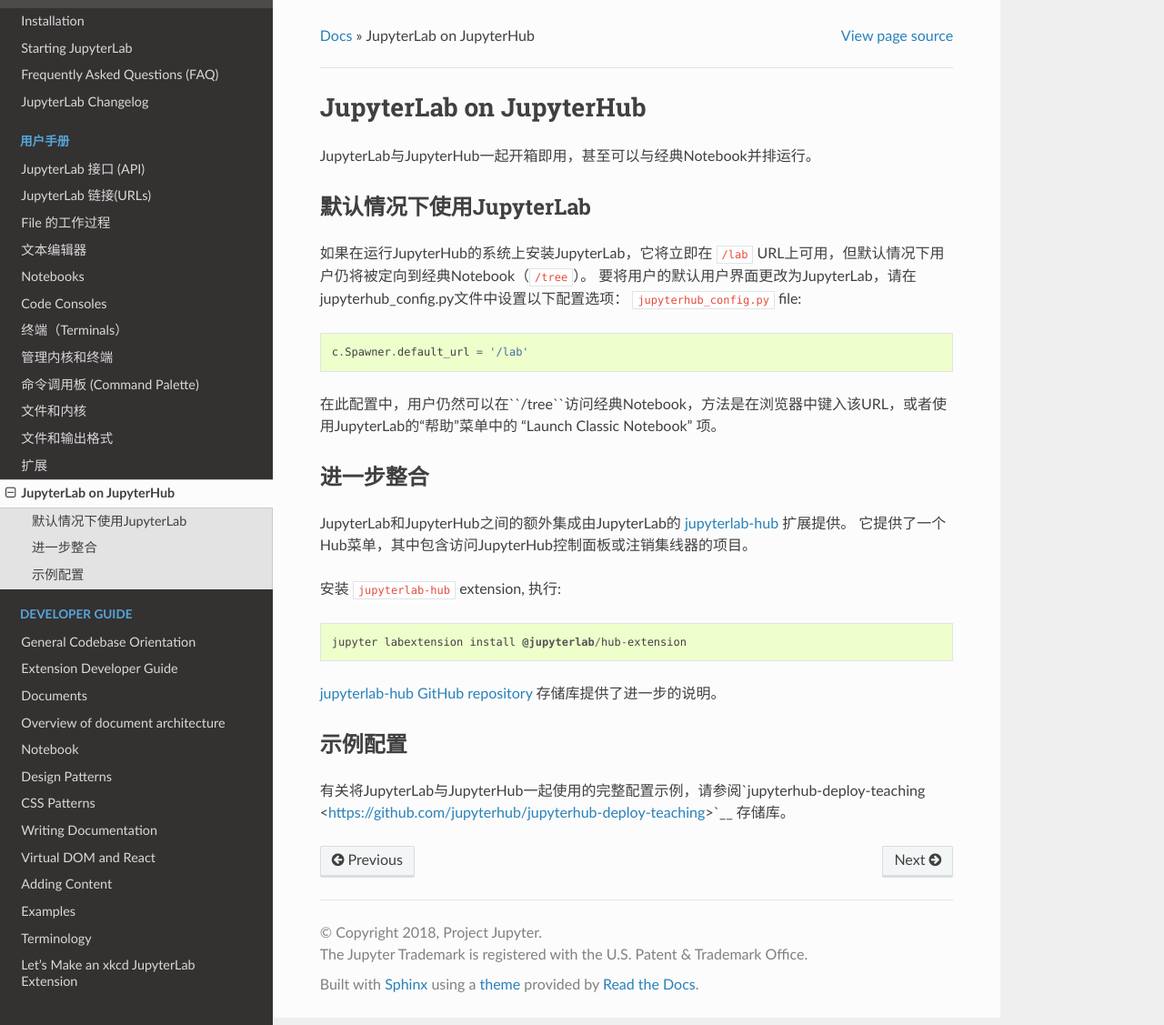
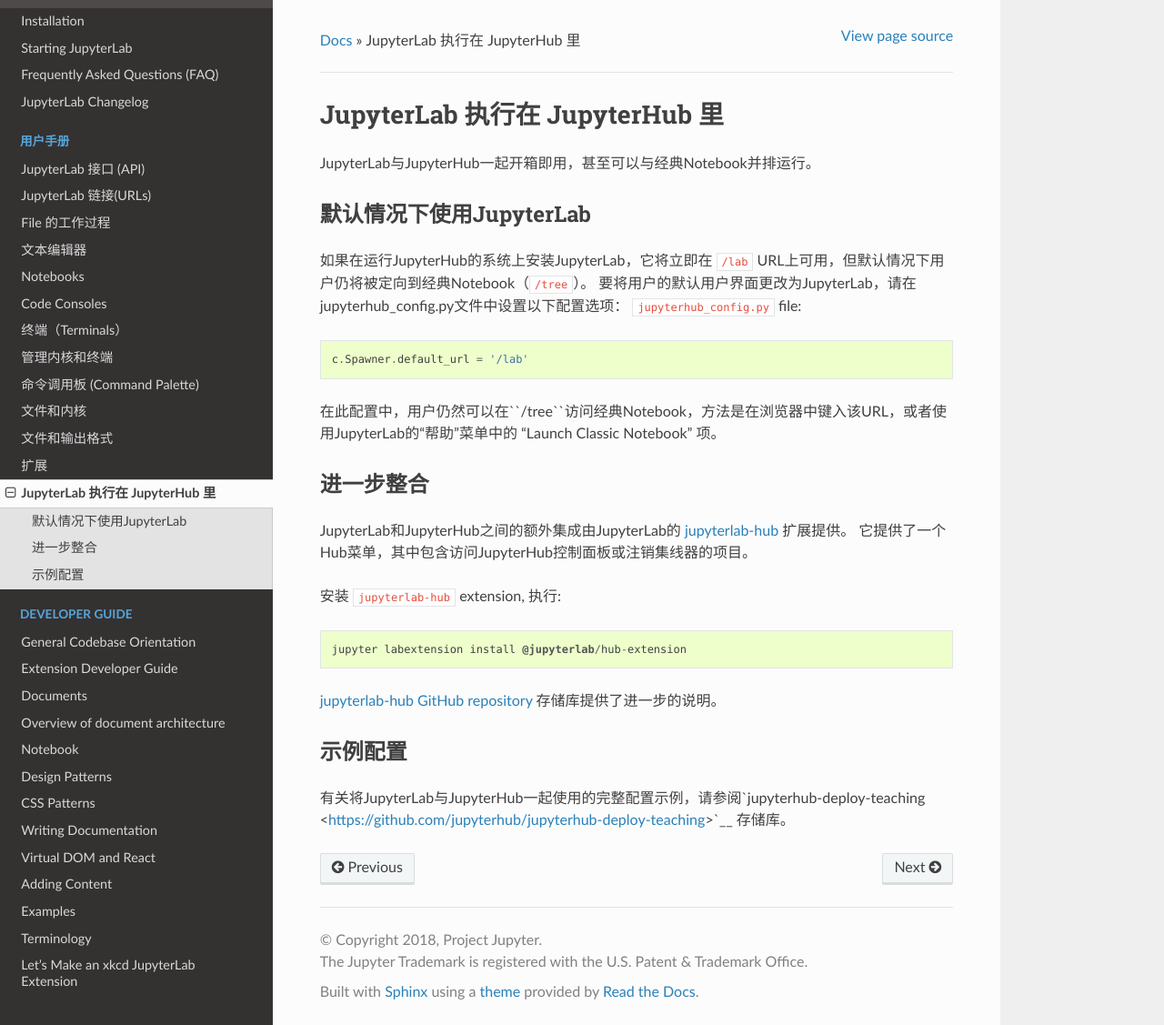
Before and after one commit to denlly/jupyter-doc, a Sphinx documentation site: the page built from docs/source/user/jupyterhub.rst, in a window 1280 px wide and 1127 px high. Shown: the whole window at 91% size. Built offline with Sphinx 7.4.7 and the Read the Docs theme 2.0.0, drawn with Linux system fonts in a browser that asks for light colours.

Commit message:
修改标题

```diff
--- a/docs/source/user/jupyterhub.rst
+++ b/docs/source/user/jupyterhub.rst
@@ -1,7 +1,7 @@
 .. _jupyterlab:
 
-JupyterLab on JupyterHub
-------------------------
+JupyterLab 执行在 JupyterHub 里
+-------------------------------------------------
 
 JupyterLab与JupyterHub一起开箱即用，甚至可以与经典Notebook并排运行。
 
```
